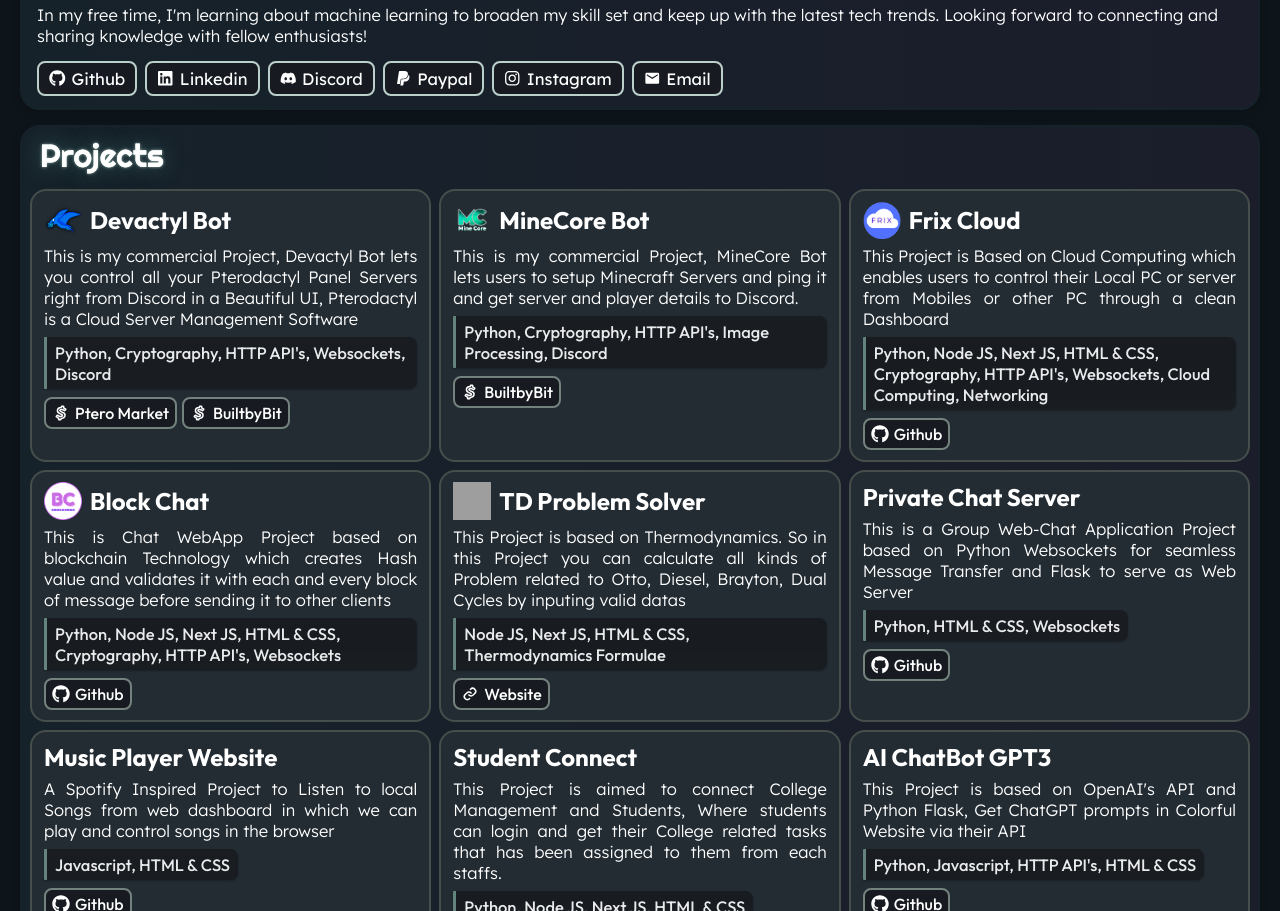
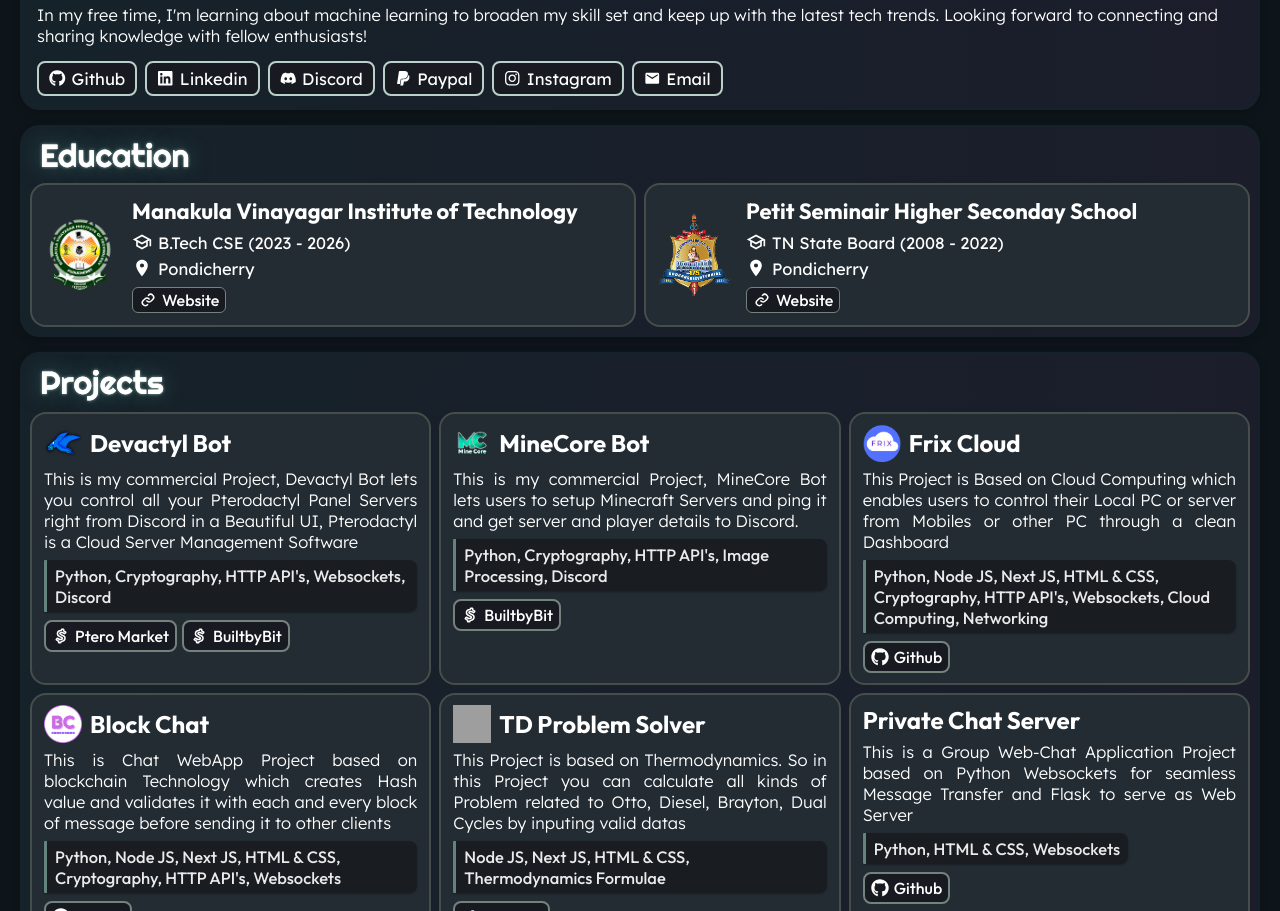
Before and after one commit to Yuvaraja28/Yuvaraja-Portfolio-OLD, a Next.js app: page / in a window 1280 px wide. Shown: the part 1889-2800 px from the top of the page. Built offline with nearby package versions, Linux system fonts and the light colour scheme; grey boxes are pictures that could not be loaded.

Commit message:
Education Section Add

```diff
--- a/app/globals.css
+++ b/app/globals.css
@@ -7,6 +7,11 @@
   color: white;
   user-select: none;
   background: #0e151a;
+}
+
+a {
+  color: white;
+  text-decoration: none;
 }
 
 body::-webkit-scrollbar{
--- a/app/page.js
+++ b/app/page.js
@@ -1,12 +1,13 @@
 'use client';
 import './styles.css'
+import Link from 'next/link';
 import Image from 'next/image'
 import { useState, useEffect } from 'react'
 import { OrbitLoader } from '@/components/loader/loader'
 import { Josefin_Sans, Lexend, Righteous, Outfit } from 'next/font/google'
 import { BiLink } from 'react-icons/bi'
 import { TbBrandCashapp } from "react-icons/tb";
-import { MdMail } from 'react-icons/md'
+import { MdMail, MdOutlineSchool, MdLocationOn } from 'react-icons/md'
 import { FaGithub, FaLinkedin, FaPaypal, FaDiscord, FaInstagram } from 'react-icons/fa'
 
 const lexend = Lexend({ weight: ['300', '400', '500', '600'], subsets: ['latin'] });
@@ -25,49 +26,84 @@
   ]
   const projects = [
     {
-      name: 'Devactyl Bot', icon: '/projects/devactyl.png', links: [{name: 'Ptero Market', url: 'https://pterodactylmarket.com/resource/619'}, {name: 'BuiltbyBit', url: 'https://builtbybit.com/resources/devactyl-bot.29488/'}],
+      name: 'Devactyl Bot', icon: '/projects/devactyl.png',
+      links: [{name: 'Ptero Market', url: 'https://pterodactylmarket.com/resource/619'}, {name: 'BuiltbyBit', url: 'https://builtbybit.com/resources/devactyl-bot.29488/'}],
       description: "This is my commercial Project, Devactyl Bot lets you control all your Pterodactyl Panel Servers right from Discord in a Beautiful UI, Pterodactyl is a Cloud Server Management Software",
       technologies: ['Python', 'Cryptography', 'HTTP API\'s', 'Websockets', 'Discord']
     },
     {
-      name: 'MineCore Bot', icon: '/projects/minecore.png', links: [{name: 'BuiltbyBit', 'url': 'https://builtbybit.com/resources/minecore-bot.29877'}],
+      name: 'MineCore Bot', icon: '/projects/minecore.png',
+      links: [{name: 'BuiltbyBit', 'url': 'https://builtbybit.com/resources/minecore-bot.29877'}],
       description: "This is my commercial Project, MineCore Bot lets users to setup Minecraft Servers and ping it and get server and player details to Discord.",
       technologies: ['Python', 'Cryptography', 'HTTP API\'s', 'Image Processing', 'Discord']
     },
     {
-      name: 'Frix Cloud', icon: '/projects/frix_cloud.png', links: [{name: 'Github', url: 'https://github.com/Yuvaraja28/FrixCloud_Hack-SRM-4.0'}],
+      name: 'Frix Cloud', icon: '/projects/frix_cloud.png',
+      links: [{name: 'Github', url: 'https://github.com/Yuvaraja28/FrixCloud_Hack-SRM-4.0'}],
       description: "This Project is Based on Cloud Computing which enables users to control their Local PC or server from Mobiles or other PC through a clean Dashboard",
       technologies: ['Python', 'Node JS', 'Next JS', 'HTML & CSS', 'Cryptography', 'HTTP API\'s', 'Websockets', 'Cloud Computing', 'Networking']
     },
     {
-      name: 'Block Chat', icon: '/projects/block_chat.png', links: [{name: 'Github', url: 'https://github.com/Yuvaraja28/BlockChat_Tech_Triumph_1.0'}],
+      name: 'Block Chat', icon: '/projects/block_chat.png',
+      links: [{name: 'Github', url: 'https://github.com/Yuvaraja28/BlockChat_Tech_Triumph_1.0'}],
       description: "This is Chat WebApp Project based on blockchain Technology which creates Hash value and validates it with each and every block of message before sending it to other clients",
       technologies: ['Python', 'Node JS', 'Next JS', 'HTML & CSS', 'Cryptography', 'HTTP API\'s', 'Websockets']
     },
     {
-      name: 'TD Problem Solver', icon: '/projects/td.png', links: [{name: 'Website', url: 'https://td.yuvaraja28.me'}],
+      name: 'TD Problem Solver', icon: '/projects/td.png',
+      links: [{name: 'Website', url: 'https://td.yuvaraja28.me'}],
       description: "This Project is based on Thermodynamics. So in this Project you can calculate all kinds of Problem related to Otto, Diesel, Brayton, Dual Cycles by inputing valid datas",
       technologies: ['Node JS', 'Next JS', 'HTML & CSS', 'Thermodynamics Formulae']
     },
     {
-      name: 'Private Chat Server', icon: null, links: [{name: 'Github', url: 'https://github.com/Yuvaraja28/Private-Chat-Server'}],
+      name: 'Private Chat Server',
+      icon: null,
+      links: [{name: 'Github', url: 'https://github.com/Yuvaraja28/Private-Chat-Server'}],
       description: "This is a Group Web-Chat Application Project based on Python Websockets for seamless Message Transfer and Flask to serve as Web Server",
       technologies: ['Python', 'HTML & CSS', 'Websockets']
     },
     {
-      name: 'Music Player Website', icon: null, links: [{name: 'Github', url: 'https://github.com/Yuvaraja28/Music_Player_Website'}],
+      name: 'Music Player Website',
+      icon: null,
+      links: [{name: 'Github', url: 'https://github.com/Yuvaraja28/Music_Player_Website'}],
       description: "A Spotify Inspired Project to Listen to local Songs from web dashboard in which we can play and control songs in the browser",
       technologies: ['Javascript', 'HTML & CSS']
     },
     {
-      name: 'Student Connect', icon: null, links: [{name: 'Github', url: 'https://github.com/Yuvaraja28/MVIT_Student_Connect_NextJS'}],
+      name: 'Student Connect',
+      icon: null,
+      links: [{name: 'Github', url: 'https://github.com/Yuvaraja28/MVIT_Student_Connect_NextJS'}],
       description: "This Project is aimed to connect College Management and Students, Where students can login and get their College related tasks that has been assigned to them from each staffs.",
       technologies: ['Python', 'Node JS', 'Next JS', 'HTML & CSS']
     },
     {
-      name: 'AI ChatBot GPT3', icon: null, links: [{name: 'Github', url: 'https://github.com/Yuvaraja28/AI_Chat_Bot_GPT3'}],
+      name: 'AI ChatBot GPT3',
+      icon: null,
+      links: [{name: 'Github', url: 'https://github.com/Yuvaraja28/AI_Chat_Bot_GPT3'}],
       description: "This Project is based on OpenAI's API and Python Flask, Get ChatGPT prompts in Colorful Website via their API",
       technologies: ['Python', 'Javascript', 'HTTP API\'s', 'HTML & CSS']
+    },
+  ]
+  const education = [
+    {
+      name: 'Manakula Vinayagar Institute of Technology',
+      duration: '2023 - 2026',
+      course: 'B.Tech CSE',
+      icon: '/education/mvit.png',
+      location: {name: 'Pondicherry', url: 'https://maps.app.goo.gl/ZS4MJpvT71uLxPb47'},
+      size_width: 96,
+      size_height: 128,
+      links: [{name: 'Website', url: 'https://mvit.edu.in/'}]
+    },
+    {
+      name: 'Petit Seminair Higher Seconday School',
+      duration: '2008 - 2022',
+      course: 'TN State Board',
+      icon: '/education/petit.png',
+      location: {name: 'Pondicherry', url: 'https://maps.app.goo.gl/Fbmdo8hCCcq7BnNbA'},
+      size_width: 96,
+      size_height: 128,
+      links: [{name: 'Website', url: 'https://petitseminaire.org.in/'}]
     },
   ]
   const [isLoading, setLoading] = useState(true);
@@ -96,7 +132,7 @@
               </div>
             </div>
             <div className={["profile_social_div"].join(' ')}>
-              {button_links.map(button => button.nav ? <a key={button.name} className={"profile_social_button"} target='_blank' href={button.link}>{button.icon}</a> : null)}
+              {button_links.map(button => button.nav ? <Link key={button.name} className={"profile_social_button"} target='_blank' href={button.link}>{button.icon}</Link> : null)}
             </div>
           </nav>
           <div className={"profile_div"}>
@@ -131,12 +167,47 @@
                     </div>
                     <div className={["aboutme_social_div"].join(' ')}>
                       {button_links.map(button =>
-                        <a key={button.name} className={["aboutme_social_button", lexend.className].join(' ')} target='_blank' href={button.link}>
+                        <Link key={button.name} className={["aboutme_social_button", lexend.className].join(' ')} target='_blank' href={button.link}>
                           <span className={"button button_icon"}>{button.icon}</span>
                           <span className={"button"}>{button.name}</span>
-                        </a>
+                        </Link>
                       )}
                     </div>
+                  </div>
+                </div>
+              </article>
+              <article className={["education_container"].join(' ')}>
+                <div className={'education_inner'}>
+                  <span class={["education_heading", "green_glow", righteous.className].join(' ')}>
+                    Education
+                  </span>
+                  <div className={"education_list_div"}>
+                    {education.map(innerEducation =>
+                      <div key={innerEducation.name} className={["education_div"].join(' ')}>
+                        {innerEducation.icon == null ? "" : <Image className={["education_icon"].join(' ')} alt='project' src={innerEducation.icon} width={innerEducation.size_width} height={innerEducation.size_height} />}
+                        <div className={"education_details_div"}>
+                          <span className={["education_name", outfit.className].join(' ')}>{innerEducation.name}</span>
+                          <div className={"education_description_div"}>
+                            <span className={["education_description", lexend.className].join(' ')}>
+                              <MdOutlineSchool fontSize={20} /> {innerEducation.course} ({innerEducation.duration})
+                            </span>
+                            <Link target='_blank' href={innerEducation.location.url} className={["education_description", lexend.className].join(' ')}>
+                              <MdLocationOn fontSize={20} /> {innerEducation.location.name}
+                            </Link>
+                          </div>
+                          <div className={"education_link_div"}>
+                            {innerEducation.links.map(link =>
+                              <Link className={"education_link_icon"} target='_blank' href={link.url}>
+                                <BiLink />
+                                <span className={['education_link_name', outfit.className].join(' ')}>
+                                  {link.name}
+                                </span>
+                              </Link>
+                            )}
+                          </div>
+                        </div>
+                      </div>
+                    )}
                   </div>
                 </div>
               </article>
@@ -164,12 +235,12 @@
                           </span>
                           <div className={"project_link_div"}>
                             {innerProject.links.map(link =>
-                              <a className={"project_link_icon"} target='_blank' href={link.url}>
+                              <Link className={"project_link_icon"} target='_blank' href={link.url}>
                                 {link.url.startsWith("https://github.com") ? <FaGithub /> : (link.url.startsWith("https://pterodactylmarket") || link.url.startsWith("https://builtbybit")) ? <TbBrandCashapp />  : <BiLink />}
                                 <span className={['project_link_name', outfit.className].join(' ')}>
                                   {link.name}
                                 </span>
-                              </a>
+                              </Link>
                             )}
                           </div>
                         </div>
--- a/app/styles.css
+++ b/app/styles.css
@@ -274,6 +274,140 @@
       }
     }
 
+    .education_container {
+      display: flex;
+      flex-direction: column;
+      align-items: center;
+      padding-inline: 20px;
+
+      @media screen and (max-width: 550px) {
+        padding-inline: 15px;
+      }
+
+      .education_inner {
+        display: flex;
+        overflow: hidden;
+        border-radius: 20px;
+        flex-direction: column;
+        padding: 8px;
+        border: 2.5px solid #16222A;
+        background-color: transparent;
+        background: linear-gradient(to right, #16222A, #1b1d2b);
+        background: -webkit-linear-gradient(to right, #16222A, #1b1d2b);
+        box-shadow: rgba(0, 0, 0, 0.24) 0px 3px 8px;
+        width: 100%;
+        gap: 8px;
+
+        .education_heading {
+          font-size: 32px;
+          margin-left: 10px;
+          transition: font-size 0.2s linear, margin 0.5s linear;
+        }
+
+        .education_list_div {
+          display: grid;
+          grid-template-columns: repeat(auto-fit, minmax(500px, 1fr));
+          gap: 8px;
+
+          @media screen and (max-width: 550px) {
+            display: flex;
+            flex-direction: column;
+          }
+
+          .education_div {
+            display: flex;
+            flex-direction: row;
+            background-color: #232c33;
+            border: 2px solid #464e4b;
+            border-radius: 16px;
+            tap-highlight-color: transparent;
+            -webkit-tap-highlight-color: transparent;
+            transition: background 0.2s ease-in-out, border 0.2s ease-in-out, transform 0.2s ease-in-out;
+            overflow: auto;
+
+            .education_icon {
+              padding: 10px;
+              align-self: center;
+              object-fit: contain;
+            }
+
+            .education_details_div {
+              display: flex;
+              flex-direction: column;
+              justify-content: center;
+              padding: 12px 10px;
+              padding-left: 4px;
+              gap: 8.5px;
+
+              .education_name {
+                font-size: 22px;
+                font-weight: 700;
+                margin-bottom: -2px;
+
+                @media screen and (max-width: 450px) {
+                  font-size: 18px;
+                }
+              }
+
+              .education_description_div {
+                display: flex;
+                flex-direction: column;
+                gap: 5px;
+
+                .education_description {
+                  display: flex;
+                  flex-direction: row;
+                  align-items: center;
+                  font-weight: 400;
+                  font-size: 16.5px;
+                  gap: 6px;
+
+                  @media screen and (max-width: 450px) {
+                    font-size: 14px;
+                  }
+                }
+              }
+
+              .education_link_div {
+                gap: 5px;
+                width: 100%;
+                display: flex;
+                flex-direction: row;
+                flex-wrap: wrap;
+
+                .education_link_icon {
+                  color: white;
+                  display: flex;
+                  align-items: center;
+                  font-size: 18px;
+                  padding: 2px 6px;
+                  border-radius: 6px;
+                  border: 1.75px solid #74827e;
+                  text-decoration: none;
+                  background-color: #171b21;
+                  transition: background 0.2s linear, border 0.2s linear;
+                  gap: 5px;
+
+                  .education_link_name {
+                    font-size: 16px;
+                  }
+                }
+
+                .education_link_icon:hover {
+                  border-color: white;
+                }
+              }
+            }
+          }
+
+          .education_div:hover {
+            background-color: #375e5e;
+            border: 2px solid white;
+          }
+        }
+      }
+    }
+
     .projects_container {
       display: flex;
       flex-direction: column;
@@ -296,7 +430,7 @@
         background: -webkit-linear-gradient(to right, #16222A, #1b1d2b);
         box-shadow: rgba(0, 0, 0, 0.24) 0px 3px 8px;
         width: 100%;
-        gap: 14px;
+        gap: 10px;
 
         .projects_heading {
           font-size: 32px;
@@ -320,7 +454,6 @@
             background-color: #232c33;
             border: 2px solid #464e4b;
             border-radius: 16px;
-            cursor: pointer;
             tap-highlight-color: transparent;
             -webkit-tap-highlight-color: transparent;
             transition: background 0.2s ease-in-out, border 0.2s ease-in-out, transform 0.2s ease-in-out;
```
Also changed, not shown: public/education/mvit.png (added), public/education/petit.png (added).
